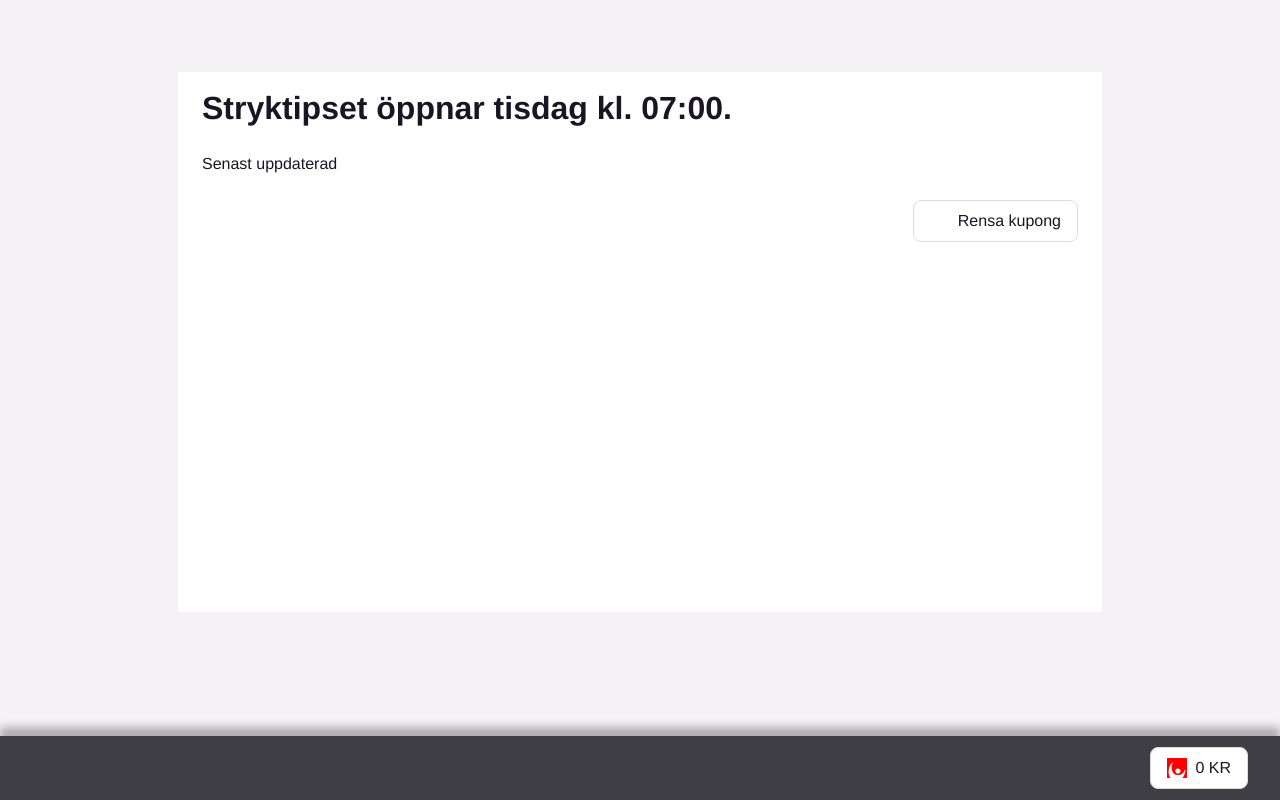
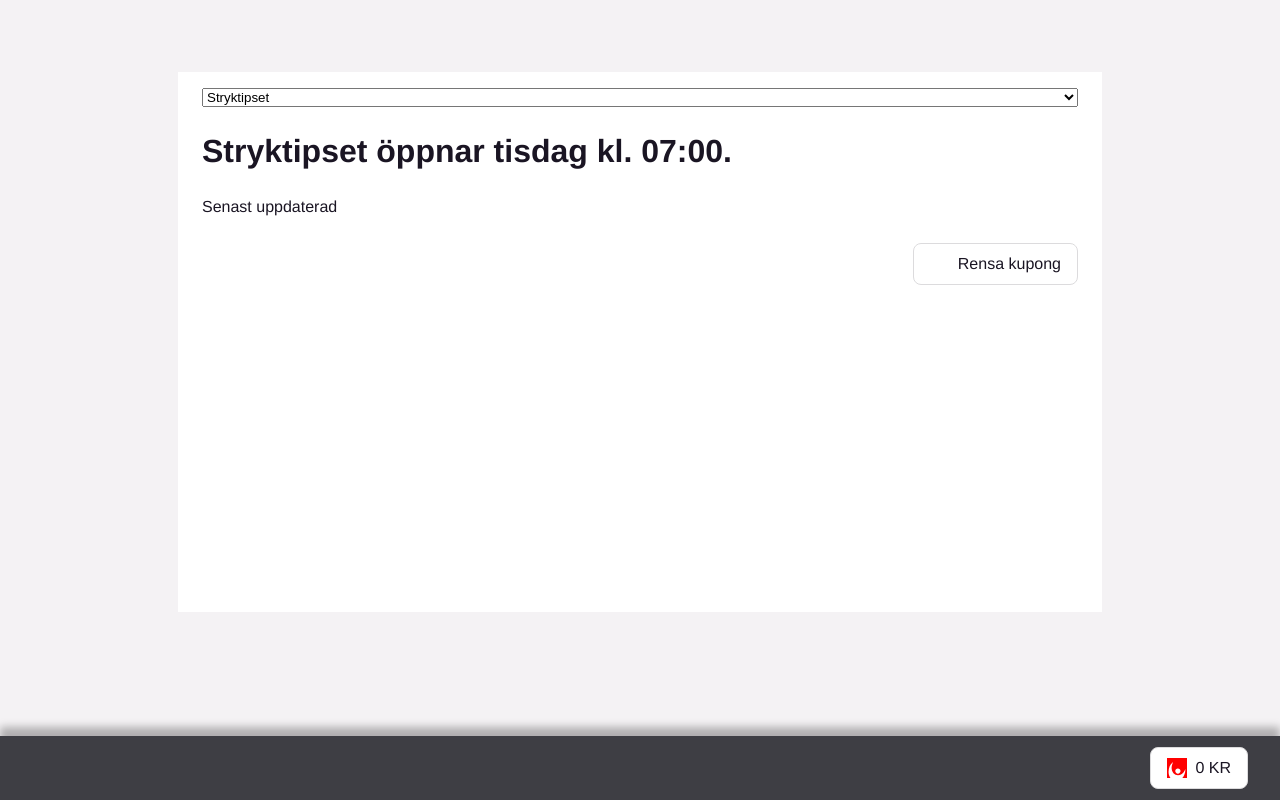
Before and after one commit to christopherbengtsson/stryktips-mall, a React (Vite) app: page / in a window 1280 px wide. Built offline with nearby package versions, Linux system fonts and the light colour scheme; no server answers; some icons are missing.

Commit message:
support europatipset wip

```diff
--- a/src/Constants.ts
+++ b/src/Constants.ts
@@ -1,4 +1,13 @@
 export const STRYKTIPS_URL =
   "https://api.www.svenskaspel.se/draw/1/stryktipset/draws";
 
+export const STRYKTIPS_RESULT_URL =
+  "https://api.spela.svenskaspel.se/draw/1/stryktipset/draws/result";
+
+export const EUROPATIPS_URL =
+  "https://api.spela.svenskaspel.se/draw/1/europatipset/draws";
+
+export const EUROPATIPS_RESULT_URL =
+  "https://api.spela.svenskaspel.se/draw/1/europatipset/draws/result";
+
 export const isDev = import.meta.env?.MODE === "development";
--- a/src/api/ApiService.ts
+++ b/src/api/ApiService.ts
@@ -1,13 +1,14 @@
-import { STRYKTIPS_URL } from "../Constants";
+import { EUROPATIPS_URL, STRYKTIPS_URL } from "../Constants";
 import { StryktipsResponse } from "./StryktipsResponse";
 
+export type CouponType = "stryktipset" | "europatipset";
 export class ApiService {
   initialized = false;
 
-  async fetchLatestCoupon() {
+  async fetchLatestCoupon(type: CouponType) {
     this.initialized = true;
 
-    const url = STRYKTIPS_URL;
+    const url = type === "europatipset" ? EUROPATIPS_URL : STRYKTIPS_URL;
     const res = await fetch(url);
     const data: StryktipsResponse = await res.json();
 
--- a/src/screens/Main.tsx
+++ b/src/screens/Main.tsx
@@ -7,7 +7,7 @@
   BettingState,
   initialSavedCoupon,
 } from "../stores/StorageService";
-import { useMemo, useState } from "react";
+import { ChangeEventHandler, useMemo, useState } from "react";
 import styled from "styled-components";
 import { Trash2 as Trash } from "@styled-icons/evaicons-solid";
 import { SvenskaSpelIcon } from "../components/assets/icons";
@@ -16,6 +16,7 @@
 import { buildSvenskaSpelURL } from "../utils/stryktipsUrl";
 import { calculateCost } from "../utils/couponCost";
 import { Footer } from "../components/Layout/Footer";
+import { CouponType } from "../api";
 
 export const Main = observer(function Main() {
   const store = useMainStore();
@@ -62,8 +63,32 @@
     window.open(url, "_blank");
   };
 
+  const handleCouponChange: ChangeEventHandler<HTMLSelectElement> = async ({
+    target,
+  }) => {
+    if (target.value) {
+      const couponType = target.value as CouponType;
+      store.storageService.setCouponType(couponType);
+
+      await store.fetchState({ couponType });
+
+      const coupon = store.storageService.getCoupon(store.drawNumber);
+      setBets(coupon?.bets ?? []);
+    }
+  };
+
   return (
     <Layout>
+      <select
+        name="coupon"
+        id="coupon-select"
+        value={store.couponType}
+        onChange={handleCouponChange}
+      >
+        <option value="stryktipset">Stryktipset</option>
+        <option value="europatipset">Europatipset</option>
+      </select>
+
       <Headline>
         {draw?.regCloseDescription ?? "Stryktipset öppnar tisdag kl. 07:00."}
       </Headline>
--- a/src/stores/MainStore.ts
+++ b/src/stores/MainStore.ts
@@ -1,5 +1,5 @@
 import { makeAutoObservable, observable, runInAction } from "mobx";
-import { ApiService, StryktipsResponse } from "../api";
+import { ApiService, CouponType, StryktipsResponse } from "../api";
 import { StorageService } from "./StorageService";
 
 export type FetchingState = "DONE" | "LOADING" | "ERROR";
@@ -25,7 +25,7 @@
   }
 
   public async init() {
-    await this.fetchState();
+    await this.fetchState({ couponType: this.couponType });
 
     this.setupWindowActiveListener();
   }
@@ -38,6 +38,10 @@
     return false;
   }
 
+  get couponType() {
+    return this.storageService.getCouponType() ?? "stryktipset";
+  }
+
   get drawNumber() {
     return this.draws?.at(0)?.drawNumber ?? -1;
   }
@@ -46,13 +50,19 @@
     return this.stryktipsResponse?.draws;
   }
 
-  public async fetchState(inBackground?: boolean) {
+  public async fetchState({
+    couponType = "stryktipset",
+    inBackground,
+  }: {
+    couponType?: CouponType;
+    inBackground?: boolean;
+  }) {
     if (!inBackground) {
       this.fetchingState = "LOADING";
     }
 
     try {
-      const response = await this.apiService.fetchLatestCoupon();
+      const response = await this.apiService.fetchLatestCoupon(couponType);
       this.setApiResponse(response);
     } catch (error) {
       console.error("Error fetching state", error);
@@ -73,7 +83,7 @@
     // Refetch state in background when user returns to tab
     document.addEventListener("visibilitychange", () => {
       if (document.visibilityState == "visible") {
-        this.fetchState(true);
+        this.fetchState({ inBackground: true });
       }
     });
   }
--- a/src/stores/StorageService.ts
+++ b/src/stores/StorageService.ts
@@ -1,3 +1,4 @@
+import { CouponType } from "../api";
 import {
   getLocalStorage,
   isLocalStorageAvailable,
@@ -88,8 +89,6 @@
 export class StorageService {
   private _localStorageAvailable = false;
 
-  private _coupon: SavedCoupon | null = null;
-
   constructor() {
     this._localStorageAvailable = isLocalStorageAvailable();
   }
@@ -98,13 +97,29 @@
     return this._localStorageAvailable;
   }
 
-  public getCoupon(drawNumber: number) {
+  public getCouponType(): CouponType | null {
     if (!this.localStorageAvailable) {
       return null;
     }
 
-    if (this._coupon) {
-      return this._coupon;
+    const couponType = getLocalStorage(BASE_KEY + "couponType");
+
+    if (couponType) {
+      return couponType as CouponType;
+    }
+
+    return null;
+  }
+
+  public setCouponType(couponType: CouponType) {
+    setLocalStorage(BASE_KEY + "couponType", couponType);
+
+    return couponType;
+  }
+
+  public getCoupon(drawNumber: number) {
+    if (!this.localStorageAvailable) {
+      return null;
     }
 
     const savedCoupon = getLocalStorage(BASE_KEY + drawNumber);
@@ -115,9 +130,7 @@
     }
 
     try {
-      const coupon = JSON.parse(savedCoupon);
-      this._coupon = coupon;
-      return this._coupon;
+      return JSON.parse(savedCoupon);
     } catch (error) {
       console.error(error);
       return null;
```
